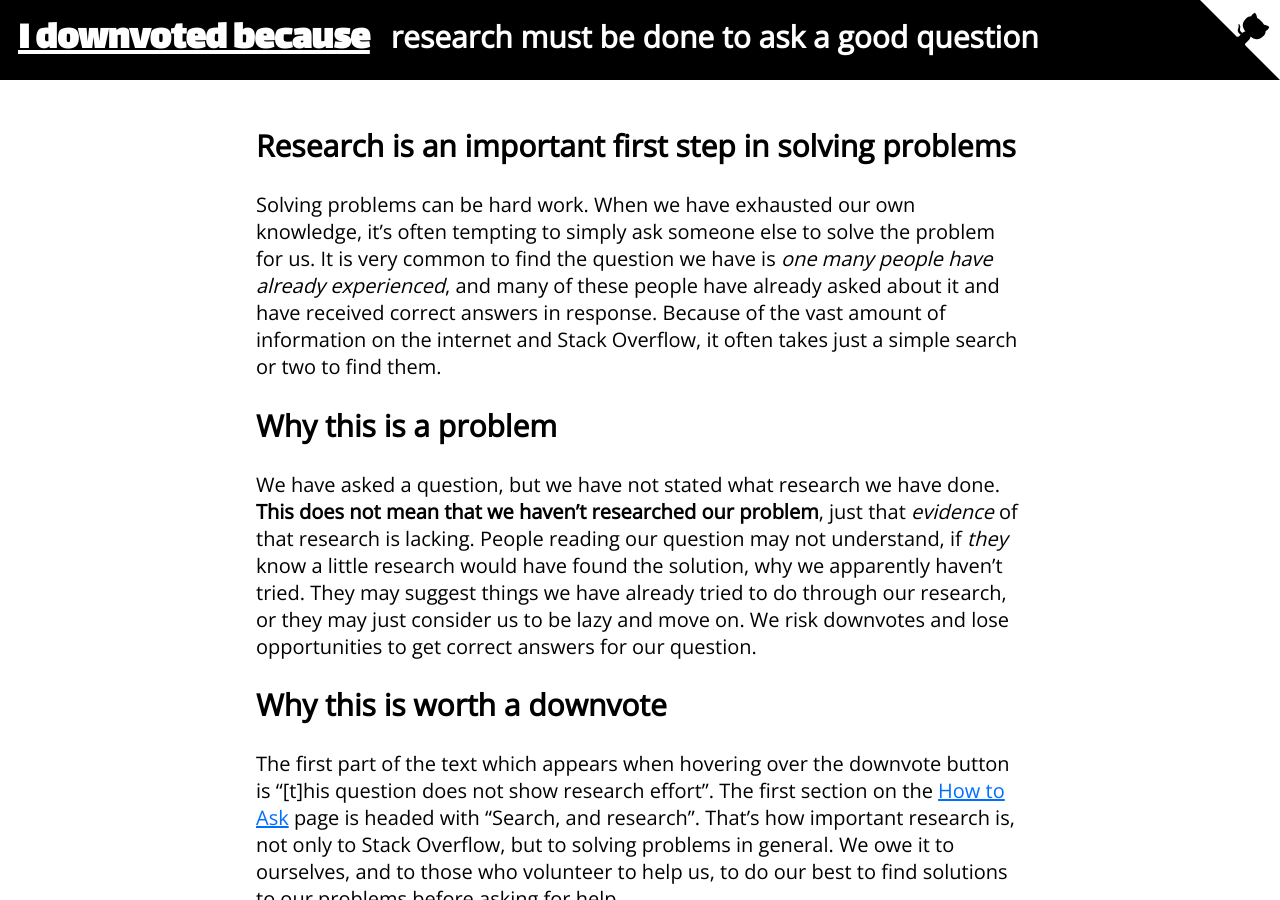
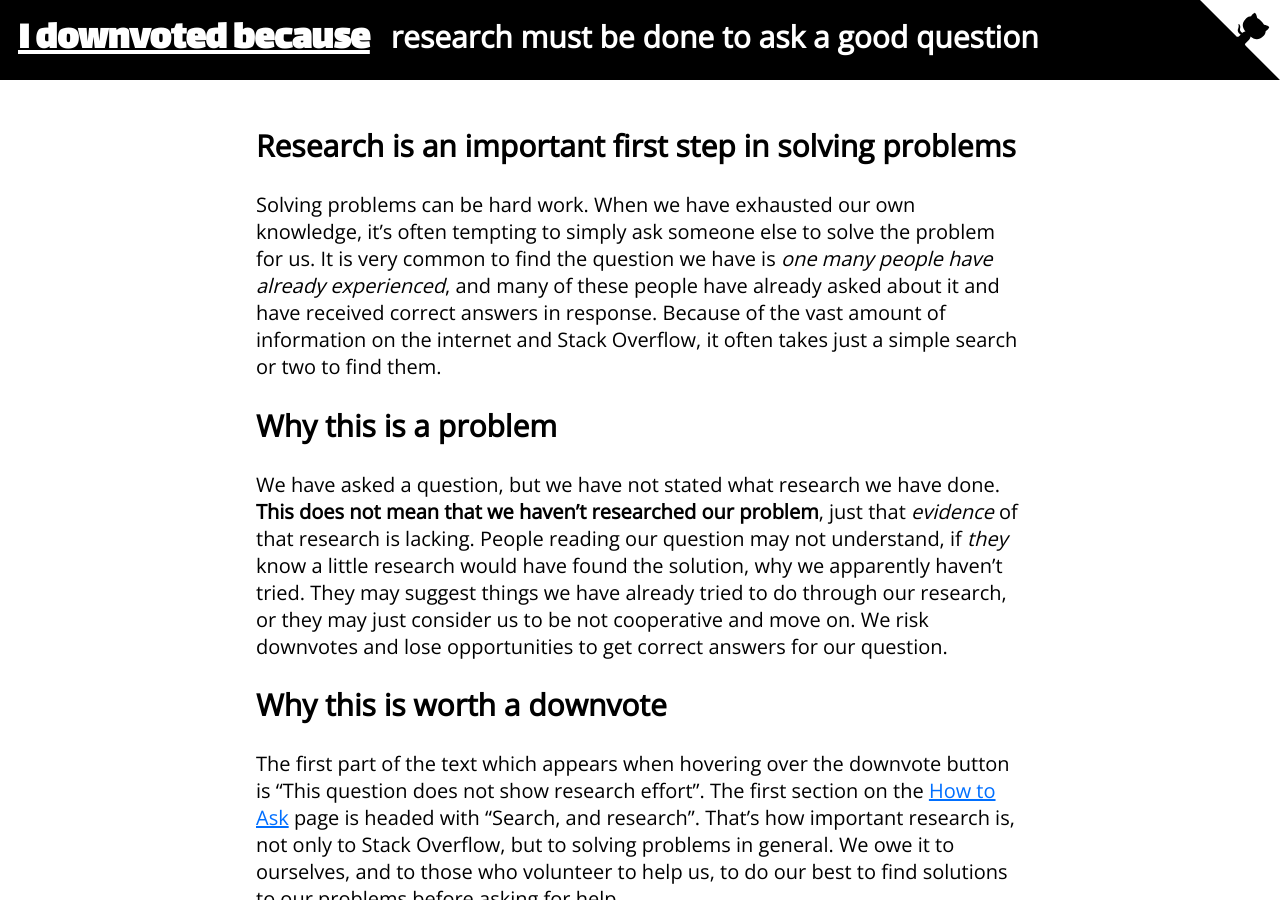
Before and after one commit to WillSullivan/idownvotedbecause, a Jekyll site: the page built from stackoverflow/noresearch.md, in a window 1280 px wide and 900 px high. Built offline with Jekyll 4.4.1, drawn with Linux system fonts in a browser that asks for light colours; comment, search, counter and statistics services are not loaded.

Commit message:
Fix typo and replaced "lazy" with "not cooperative"
I find *lazy* offensive and I suggest to replace it with "not cooperative".

```diff
--- a/stackoverflow/noresearch.md
+++ b/stackoverflow/noresearch.md
@@ -14,11 +14,11 @@ Solving problems can be hard work. When we have exhausted our own knowledge, it'
 
 ## Why this is a problem {#whythisisaproblem}
 {::comment}In this section, detail why the post has problems{:/}
-We have asked a question, but we have not stated what research we have done. **This does not mean that we haven't researched our problem**, just that *evidence* of that research is lacking. People reading our question may not understand, if *they* know a little research would have found the solution, why we apparently haven't tried. They may suggest things we have already tried to do through our research, or they may just consider us to be lazy and move on. We risk downvotes and lose opportunities to get correct answers for our question.
+We have asked a question, but we have not stated what research we have done. **This does not mean that we haven't researched our problem**, just that *evidence* of that research is lacking. People reading our question may not understand, if *they* know a little research would have found the solution, why we apparently haven't tried. They may suggest things we have already tried to do through our research, or they may just consider us to be not cooperative and move on. We risk downvotes and lose opportunities to get correct answers for our question.
 
 ## Why this is worth a downvote {#whythisisworthadownvote}
 {::comment}In this section, you can describe why the problem is worth a downvote within the community in which it was posted{:/}
-The first part of the text which appears when hovering over the downvote button is "[t]his question does not show research effort". The first section on the [How to Ask](https://stackoverflow.com/help/how-to-ask) page is headed with "Search, and research". That's how important research is, not only to Stack Overflow, but to solving problems in general. We owe it to ourselves, and to those who volunteer to help us, to do our best to find solutions to our problems before asking for help.
+The first part of the text which appears when hovering over the downvote button is "This question does not show research effort". The first section on the [How to Ask](https://stackoverflow.com/help/how-to-ask) page is headed with "Search, and research". That's how important research is, not only to Stack Overflow, but to solving problems in general. We owe it to ourselves, and to those who volunteer to help us, to do our best to find solutions to our problems before asking for help.
 
 ## What to do next {#whattodonext}
 {::comment}In this section, cover how the problem can be fixed.{:/}
```
